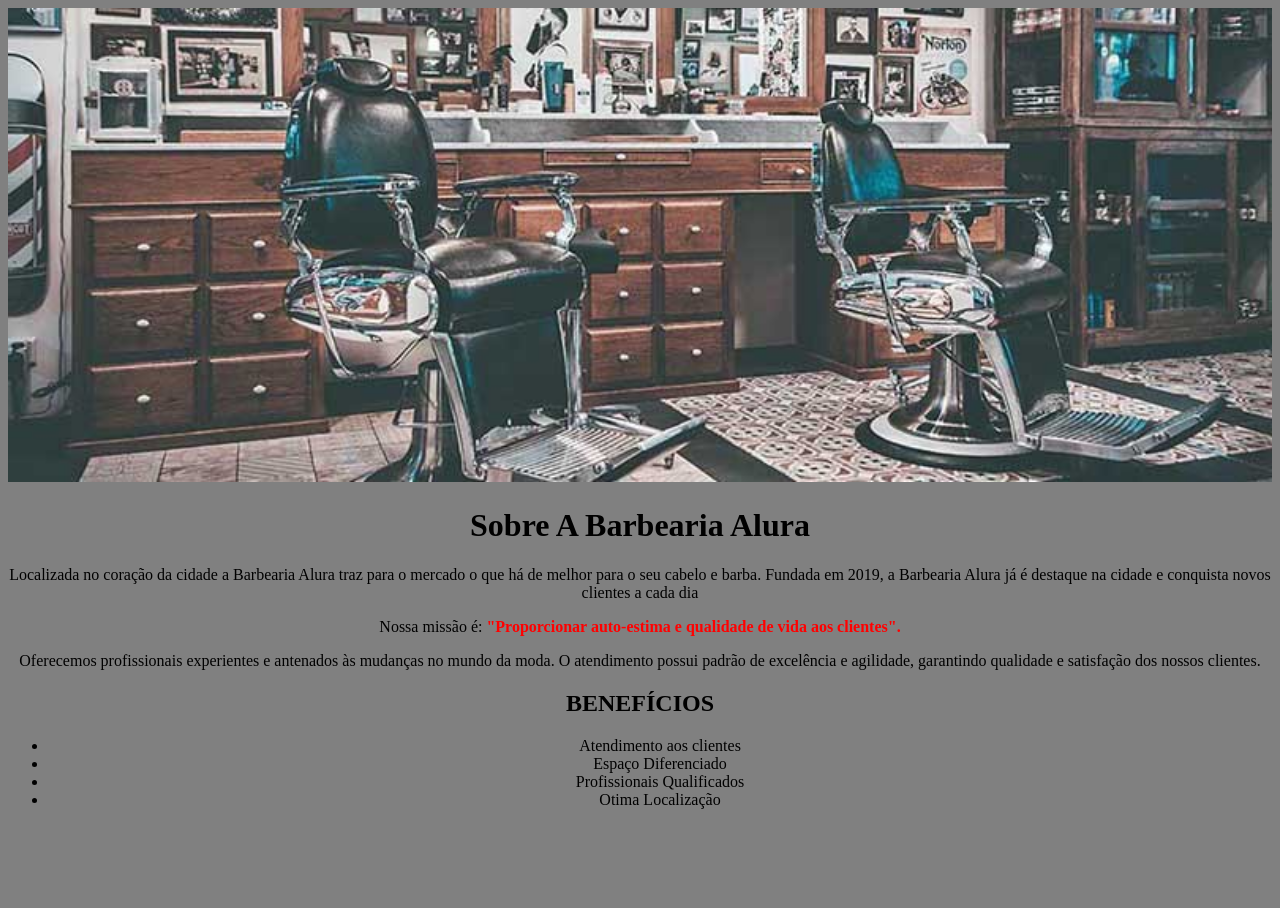
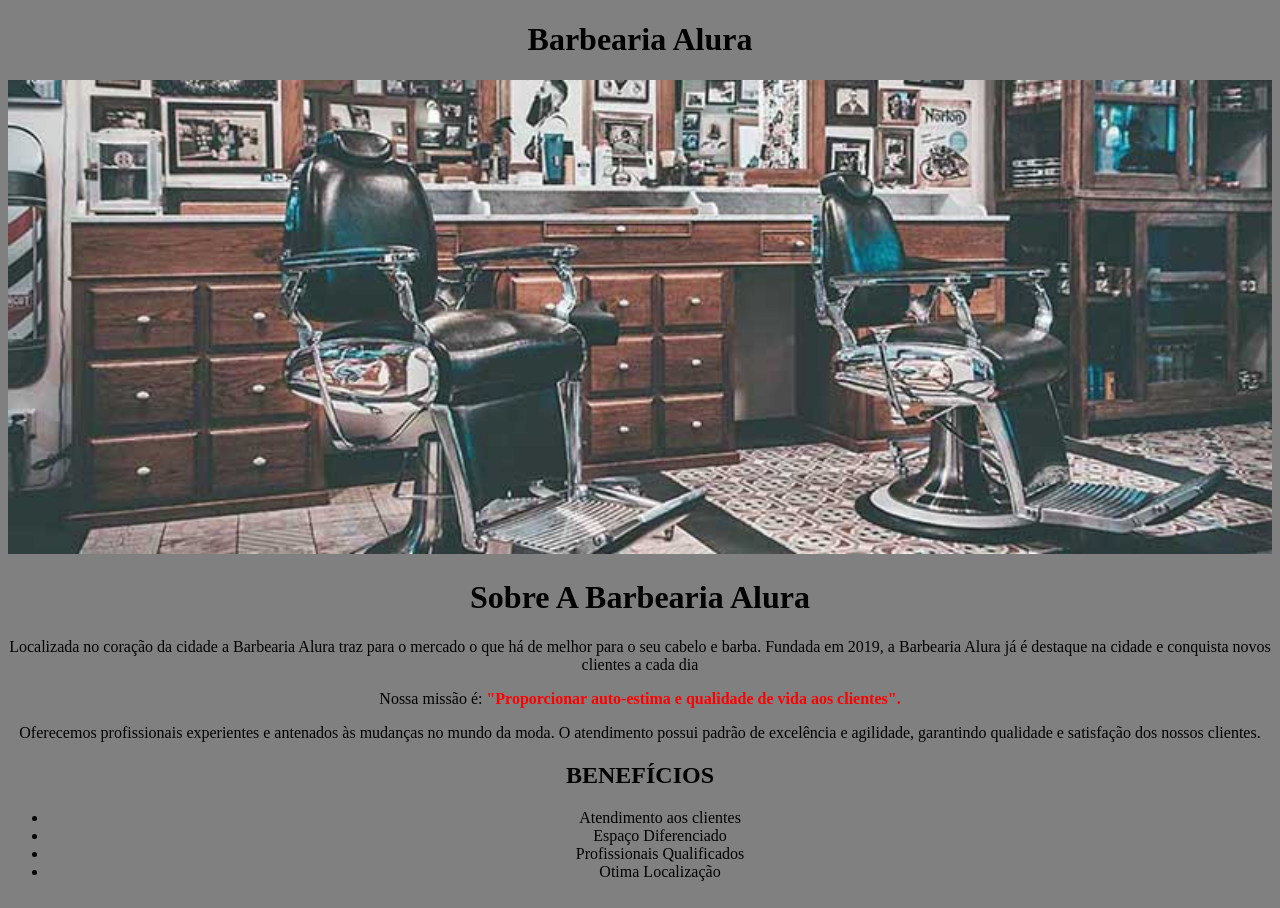
Before and after one commit to gustavo8787/barbearia-alura-3-tri, a plain HTML site: page index.html in a window 1280 px wide. Before the commit the page ends 825 px from the top, so only its background shows below. Drawn offline with Linux system fonts and the light colour scheme.

Commit message:
Update index.html
11

```diff
--- a/index.html
+++ b/index.html
@@ -8,23 +8,31 @@
    <link rel="stylesheet" href="style.css">
 </head>
 <body>
+    <header class="título">
+   <h1>Barbearia Alura</h1>
+
+   </header>
+
    <img class="imagem" src="banner.jpg">
+
+   <div class="principal">
       <h1>Sobre A Barbearia Alura</h1>
       <p class="parágrafo1">Localizada no coração da cidade a Barbearia Alura traz para o mercado o que há de melhor para o seu cabelo e barba. Fundada em 2019, a Barbearia Alura já é destaque na cidade e conquista novos clientes a cada dia</p>
 
       <p class="parágrafo2">Nossa missão é: <strong class="negrito">"Proporcionar auto-estima e qualidade de vida aos clientes".</strong></p>
 
       <p class="parágrafo3"> Oferecemos profissionais experientes e antenados às mudanças no mundo da moda. O atendimento possui padrão de excelência e agilidade, garantindo qualidade e satisfação dos nossos clientes.</p>
-<h2>BENEFÍCIOS</h2>
+</div>
+
+    <h2 class="benefícios">BENEFÍCIOS</h2>
     <ul>
-
         <li>Atendimento aos clientes</li>
         <li>Espaço Diferenciado</li>
         <li>Profissionais Qualificados</li>
         <li>Otima Localização</li>
 </ul>
 
-
+<img class="imagem.benefícios" src="benefío (1) .jpg" alt="">
 
 </body>
 </html>
```
Lines whose indentation alone changed are shown as unchanged.
